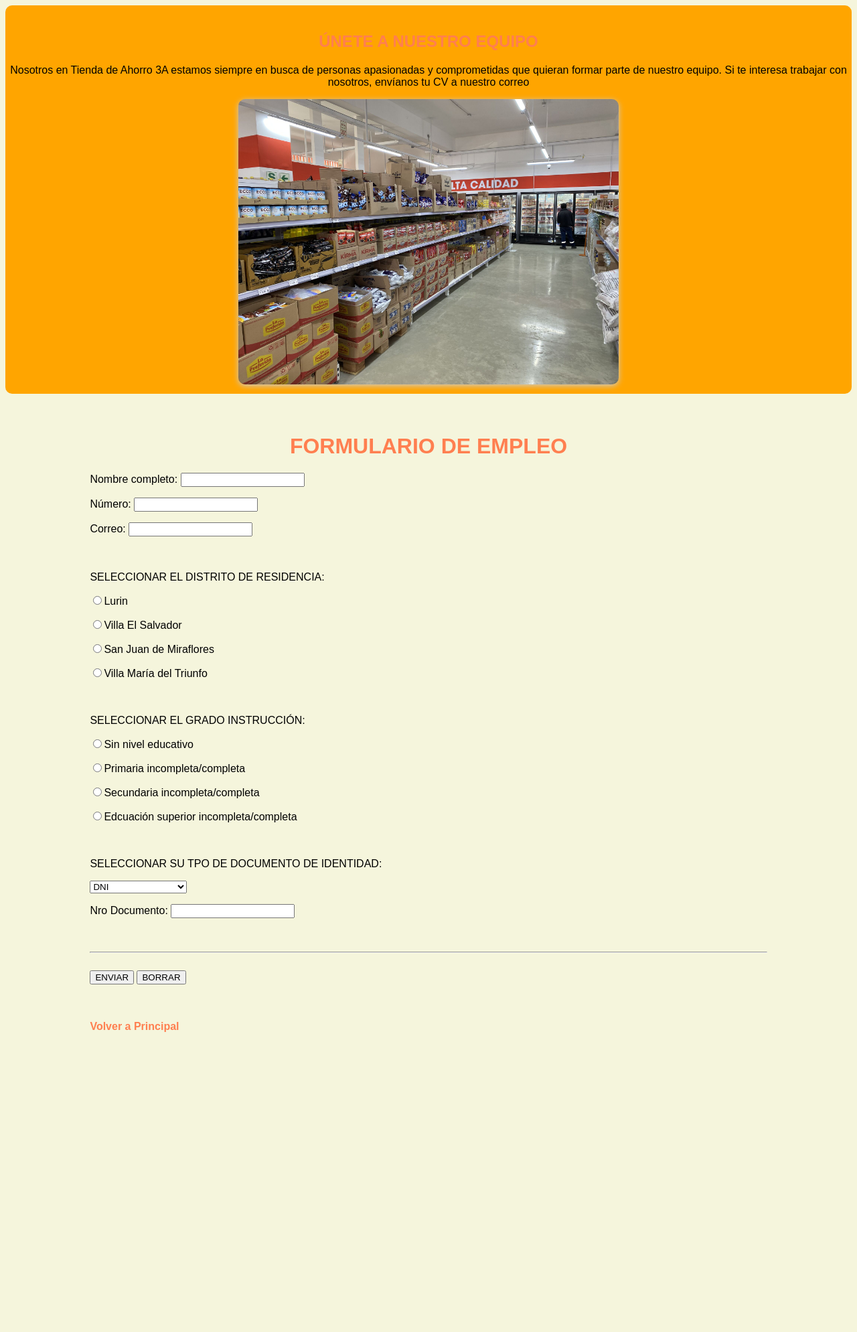
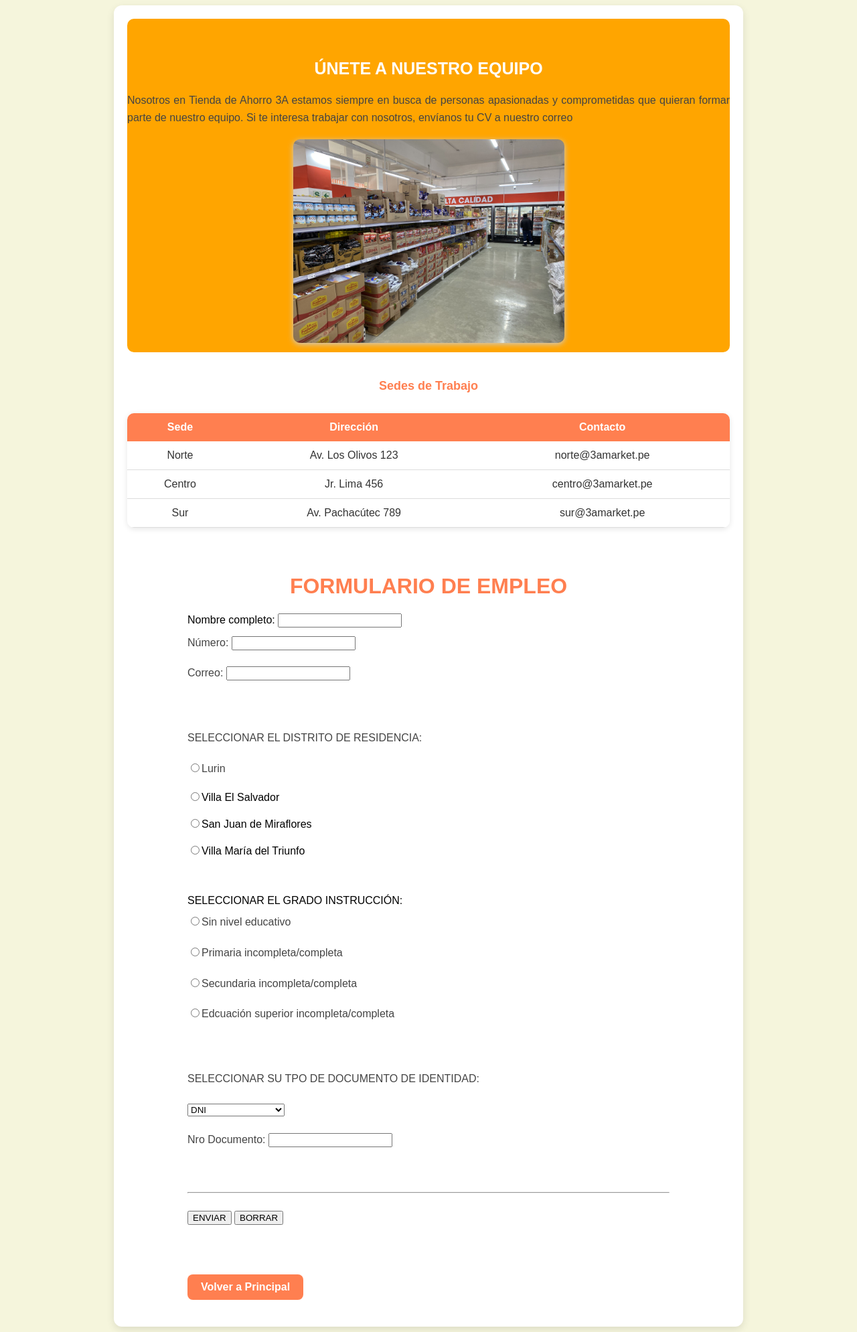
Before and after one commit to Styngixx/Codigo-html-y-css, a PHP site: page /Websites/contact.html in a window 1280 px wide. Shown: the whole page at 67% size. Before the commit the page ends 1541 px from the top, so only its background shows below. Run offline with PHP 8.4, Linux system fonts and the light colour scheme.

Commit message:
CSS mejorado, tabla y video

```diff
--- a/Css/style.css
+++ b/Css/style.css
@@ -84,3 +98,143 @@
         width: 80%;
         margin: auto;
     }
+
+    .contenido {
+        max-width: 900px;
+        margin: auto;
+        padding: 20px;
+        background-color: #fff;
+        border-radius: 12px;
+        box-shadow: 0 4px 12px rgba(0, 0, 0, 0.1);
+    }
+
+    h3 {
+        color: #333;
+        margin-top: 30px;
+        text-align: center;
+    }
+
+    p {
+        line-height: 1.6;
+        color: #444;
+        text-align: justify;
+        margin: 10px 0 20px 0;
+    }
+
+    .boton-red {
+        display: inline-block;
+        background-color: coral;
+        color: white;
+        padding: 10px 20px;
+        border-radius: 8px;
+        transition: background-color 0.3s ease;
+        margin-top: 10px;
+    }
+
+    .boton-red:hover {
+        background-color: darkorange;
+    }
+
+    footer {
+        text-align: center;
+        padding: 20px;
+        background-color: #f1f1f1;
+        color: #666;
+        font-size: 14px;
+        margin-top: 40px;
+        border-top: 1px solid #ddd;
+    }
+
+    body,
+    h2,
+    h3,
+    p,
+    a {
+        transition: all 0.3s ease-in-out;
+    }
+
+    .logo {
+        width: 150px;
+        display: block;
+        margin: 20px auto 10px auto;
+        transition: transform 0.3s ease;
+    }
+
+    .logo:hover {
+        transform: scale(1.05);
+    }
+
+    .titulo-categorias {
+        text-align: center;
+        color: coral;
+        margin: 40px 0 20px 0;
+        font-size: 18px;
+    }
+
+    /* estetica*/
+    .boton-volver {
+        display: inline-block;
+        background-color: coral;
+        color: white;
+        padding: 10px 20px;
+        border-radius: 8px;
+        font-weight: bold;
+        text-decoration: none;
+        transition: background-color 0.3s ease;
+        margin: 20px auto;
+        text-align: center;
+    }
+
+    .boton-volver:hover {
+        background-color: darkorange;
+    }
+
+    /* Estilos para la tabla */
+    .tabla-sedes {
+        width: 100%;
+        border-collapse: collapse;
+        margin: 30px auto;
+        font-family: Arial, Helvetica, sans-serif;
+        box-shadow: 0 2px 8px rgba(0, 0, 0, 0.1);
+        border-radius: 10px;
+        overflow: hidden;
+    }
+
+    .tabla-sedes th {
+        background-color: coral;
+        color: white;
+        padding: 12px;
+        text-align: center;
+        font-size: 16px;
+    }
+
+    .tabla-sedes td {
+        padding: 12px;
+        text-align: center;
+        border-bottom: 1px solid #ddd;
+        color: #333;
+    }
+
+    .tabla-sedes tr:hover {
+        background-color: #f9f9f9;
+    }
+
+    /* Titulo de contacto */
+    .titulo-contacto {
+        text-align: center;
+        color: white;
+        margin: 40px 0 20px 0;
+        font-size: 25px;
+    }
+
+    /* estetica del vid extraido d Youtube */
+    .video-youtube {
+        text-align: center;
+        margin: 40px 0;
+    }
+
+    .video-youtube iframe {
+        border-radius: 12px;
+        box-shadow: 0 4px 12px rgba(0, 0, 0, 0.2);
+        max-width: 100%;
+    }
--- a/Websites/contact.html
+++ b/Websites/contact.html
@@ -9,13 +9,43 @@
 </head>
 
 <body class="body">
+    <div class="contenido">
         <div class="banner">
-        <h2>ÚNETE A NUESTRO EQUIPO</h2>
-        <p>Nosotros en Tienda de Ahorro 3A estamos siempre en busca de personas apasionadas y comprometidas que quieran
+            <h2 class="titulo-contacto">ÚNETE A NUESTRO EQUIPO</h2>
+            <p>Nosotros en Tienda de Ahorro 3A estamos siempre en busca de personas apasionadas y comprometidas que
+                quieran
                 formar parte de nuestro equipo. Si te interesa trabajar con nosotros, envíanos tu CV a nuestro correo
             </p>
             <img src="../Image/nosotros2.jpg" alt="TIENDAS DE AHORRO 3A">
         </div>
+        <h2 class="titulo-categorias">Sedes de Trabajo</h2>
+
+        <table class="tabla-sedes">
+            <thead>
+                <tr>
+                    <th>Sede</th>
+                    <th>Dirección</th>
+                    <th>Contacto</th>
+                </tr>
+            </thead>
+            <tbody>
+                <tr>
+                    <td>Norte</td>
+                    <td>Av. Los Olivos 123</td>
+                    <td>norte@3amarket.pe</td>
+                </tr>
+                <tr>
+                    <td>Centro</td>
+                    <td>Jr. Lima 456</td>
+                    <td>centro@3amarket.pe</td>
+                </tr>
+                <tr>
+                    <td>Sur</td>
+                    <td>Av. Pachacútec 789</td>
+                    <td>sur@3amarket.pe</td>
+                </tr>
+            </tbody>
+        </table>
         <br>
         <h1>FORMULARIO DE EMPLEO</h1>
         <form method="post" action="">
@@ -69,7 +99,10 @@
                             <br>
 
                             <br><br>
-                        <a href="../index.html">Volver a Principal</a>
+                            <a class="boton-volver" href="../index.html">Volver a Principal</a>
+
+    </div>
+
 </body>
 
 </html>
```
Also changed, not shown: other parts of Css/style.css (+21 -7 lines), Websites/product.html (+7 -2 lines), Websites/us.html (+20 -11 lines), index.html (+8 -0 lines). Lines whose indentation alone changed are shown as unchanged.
